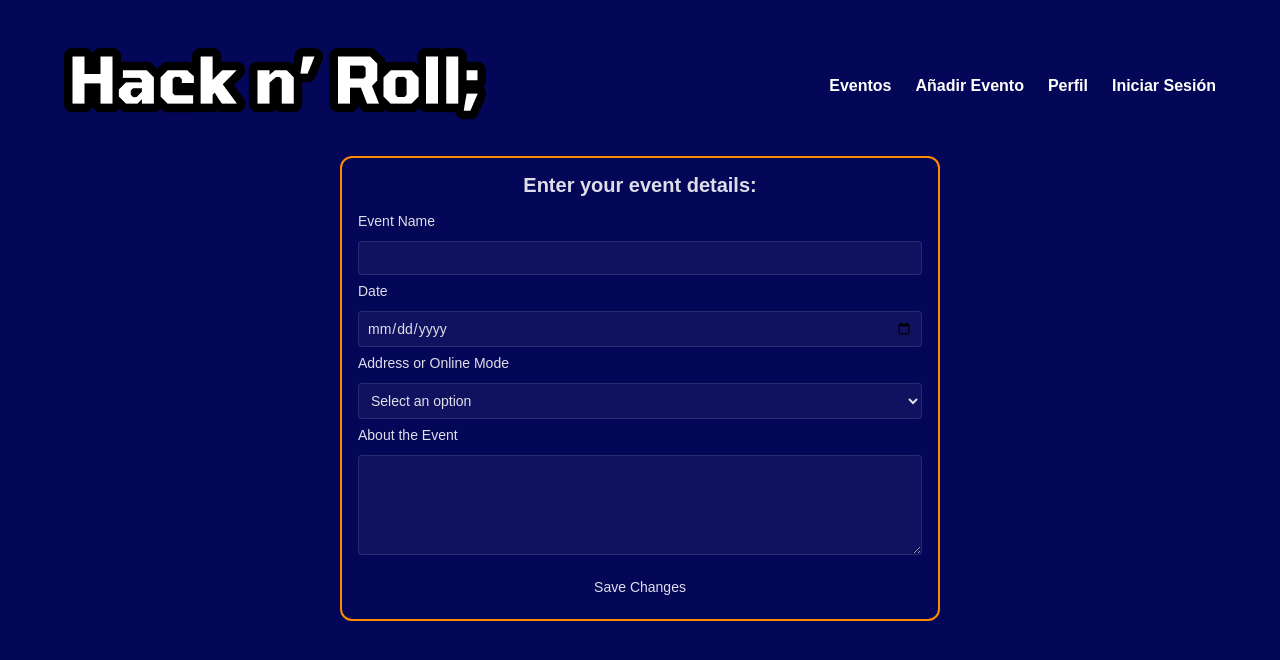
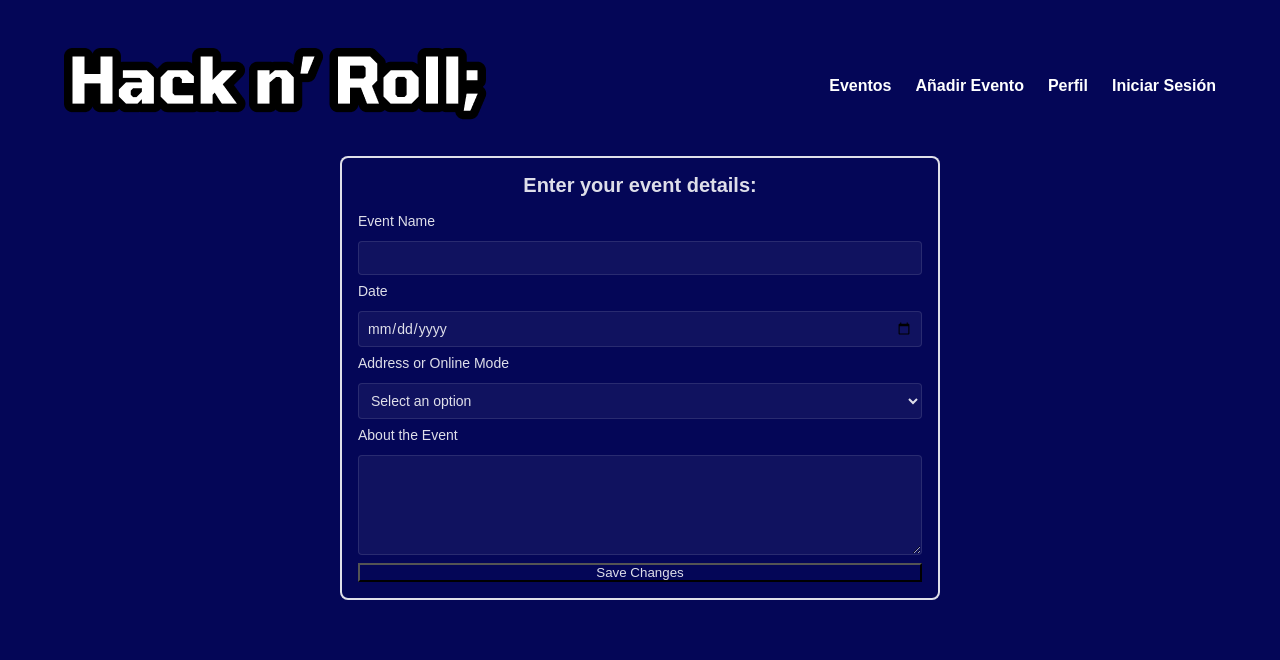
Before and after one commit to Hack-Roll/Frontend, a React (Vite) app: page /addEvents in a window 1280 px wide. Shown: the top 660 px of the page. Built offline with nearby package versions, Linux system fonts and the light colour scheme.

Commit message:
implement styled button and refactor event form using CSS Modules

```diff
--- a/src/index.css
+++ b/src/index.css
@@ -40,72 +40,3 @@
   color: var(--base-color); /* Asegurarse que el texto tiene el color correcto */
   background-color: var(--background-primary); /* Establecer el fondo de toda la página */
 }
-
-/* Contenedor principal */
-.container {
-  min-height: 100vh;
-  padding: var(--padding-large);
-}
-
-/* Contenedor del formulario */
-.form-container {
-  max-width: var(--max-width-form);
-  margin: var(--padding-medium) auto;
-  border: 2px solid var(--base-color); /* Borde con el color base (blanco suave) */
-  border-radius: var(--border-radius); /* Radio de borde */
-  padding: var(--padding-medium);
-}
-
-/* Estilos para el título del formulario */
-.form-container h2 {
-  font-size: var(--font-size-large);
-  margin-bottom: var(--padding-medium);
-  text-align: center;
-}
-
-/* Estilos del formulario */
-.form {
-  display: flex;
-  flex-direction: column;
-  gap: var(--padding-small);
-}
-
-/* Estilos para los campos de entrada (input, textarea, select) */
-.form input,
-.form textarea,
-.form select {
-  padding: var(--padding-small);
-  border-radius: 4px;
-  border: 1px solid rgba(255, 255, 255, 0.1);
-  background-color: rgba(255, 255, 255, 0.05);
-  font-size: var(--font-size-small);
-}
-
-/* Estilos para las etiquetas de los campos */
-.form label {
-  font-size: var(--font-size-small);
-  margin-bottom: calc(var(--padding-small) / 2);
-}
-
-/* Estilos para el textarea */
-.form textarea {
-  min-height: var(--min-height-textarea);
-  resize: vertical;
-}
-
-/* Estilos para el botón */
-.form button {
-  padding: var(--padding-small) var(--padding-medium);
-  background-color: var(--base-color); /* Fondo blanco suave */
-  color: var(--background-primary); /* Color del texto oscuro */
-  border: none;
-  border-radius: var(--border-radius);
-  cursor: pointer;
-  font-size: var(--font-size-small);
-  margin-top: var(--padding-small);
-}
-
-/* Efecto hover para el botón */
-.form button:hover {
-  opacity: 0.9;
-}
--- a/src/pages/addEvents/AddEvents.css
+++ b/src/pages/addEvents/AddEvents.css
@@ -1,28 +1,34 @@
+
+  /* Contenedor principal */
 .container {
   min-height: 100vh;
   padding: var(--padding-large);
 }
 
+/* Contenedor del formulario */
 .form-container {
   max-width: var(--max-width-form);
   margin: var(--padding-medium) auto;
-    border: 2px solid #FF8C00; /* Borde naranja */
-    border-radius: 12px; /* Radio de borde de 12px */
-    padding: var(--padding-medium); /* Padding para que el contenido no toque el borde */
+  border: 2px solid var(--base-color); /* Borde con el color base (blanco suave) */
+  border-radius: var(--border-radius); /* Radio de borde */
+  padding: var(--padding-medium);
 }
 
+/* Estilos para el título del formulario */
 .form-container h2 {
   font-size: var(--font-size-large);
   margin-bottom: var(--padding-medium);
   text-align: center;
 }
 
+/* Estilos del formulario */
 .form {
   display: flex;
   flex-direction: column;
   gap: var(--padding-small);
 }
 
+/* Estilos para los campos de entrada (input, textarea, select) */
 .form input,
 .form textarea,
 .form select {
@@ -33,27 +39,34 @@
   font-size: var(--font-size-small);
 }
 
+/* Estilos para las etiquetas de los campos */
 .form label {
   font-size: var(--font-size-small);
   margin-bottom: calc(var(--padding-small) / 2);
 }
 
+/* Estilos para el textarea */
 .form textarea {
   min-height: var(--min-height-textarea);
   resize: vertical;
 }
+/*
+.button {
+  background-color: #F9911A; /* Naranja */
+  /* color: white;
+  border: none;
+  border-radius: 12px;
+  padding: 10px 20px;
+  text-align: center;
+  font-weight: bold;
+  cursor: pointer;
+  display: inline-block;
+} */ */
 
-  .form button {
-    padding: var(--padding-small) var(--padding-medium);
-    background-color: var(--background-secondary);
-    color: var(--base-color);
-    border: none;
-    border-radius: 4px;
-    cursor: pointer;
-    font-size: var(--font-size-small);
-    margin-top: var(--padding-small);
-  }
+/* .large {
+  width: 200px;
+} */
 
-  .form button:hover {
-    opacity: 0.9;
-  }
+/* Efecto hover para el botón */
+/* .form button:hover {
+  opacity: 0.9; */
```
Also changed, not shown: src/components/button/Button.module.css (added, +29 -0 lines), src/components/button/button.jsx (+14 -5 lines), src/styles/globals.css (added, +31 -0 lines). Lines whose indentation alone changed are shown as unchanged.
